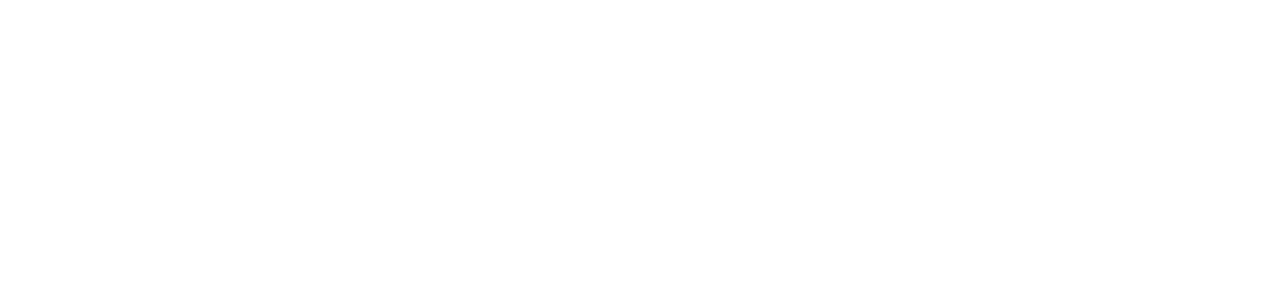
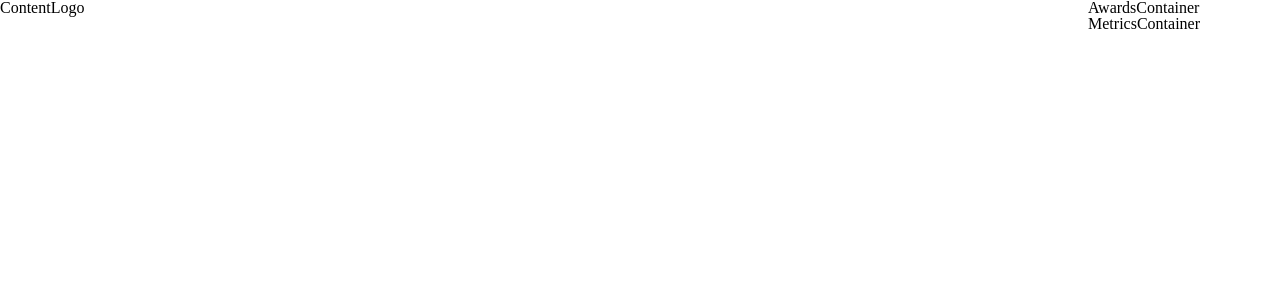
Before and after one commit to ghckss/tripple-homework, a React (Create React App) app: page / in a window 1280 px wide. Shown: the top 300 px of the page. Built offline with nearby package versions, Linux system fonts and the light colour scheme.

Commit message:
Setting: Directory structure

```diff
--- a/src/App/index.tsx
+++ b/src/App/index.tsx
@@ -1,7 +1,18 @@
 import React from 'react'
 
+import { AppContainer, DetailContainer } from './styles'
+import { AwardsContainer, ContentLogo, MetricsContainer } from 'components'
+
 function App() {
-  return <div className="App"></div>
+  return (
+    <AppContainer>
+      <ContentLogo />
+      <DetailContainer>
+        <AwardsContainer />
+        <MetricsContainer />
+      </DetailContainer>
+    </AppContainer>
+  )
 }
 
 export default App
--- a/src/App/styles.ts
+++ b/src/App/styles.ts
@@ -0,0 +1,13 @@
+import styled from 'styled-components'
+
+export const AppContainer = styled.section`
+  width: 100%;
+  max-width: 1200px;
+  display: flex;
+  justify-content: space-between;
+`
+
+export const DetailContainer = styled.div`
+  display: flex;
+  flex-direction: column;
+`
--- /dev/null
+++ b/src/components/AwardsContainer/index.tsx
@@ -0,0 +1,5 @@
+const AwardsContainer = () => {
+  return <div>AwardsContainer</div>
+}
+
+export default AwardsContainer
--- /dev/null
+++ b/src/components/AwardsItem/index.tsx
@@ -0,0 +1,5 @@
+const AwardsItem = () => {
+  return <div>AwardsItem</div>
+}
+
+export default AwardsItem
--- /dev/null
+++ b/src/components/ContentLogo/index.tsx
@@ -0,0 +1,5 @@
+const ContentLogo = () => {
+  return <div>ContentLogo</div>
+}
+
+export default ContentLogo
--- /dev/null
+++ b/src/components/MetricsContainer/index.tsx
@@ -0,0 +1,5 @@
+const MetricsContainer = () => {
+  return <div>MetricsContainer</div>
+}
+
+export default MetricsContainer
--- /dev/null
+++ b/src/components/MetricsItem/index.tsx
@@ -0,0 +1,5 @@
+const MetricsItem = () => {
+  return <div>MetricsItem</div>
+}
+
+export default MetricsItem
--- /dev/null
+++ b/src/components/index.ts
@@ -0,0 +1,3 @@
+export { default as AwardsContainer } from './AwardsContainer'
+export { default as ContentLogo } from './ContentLogo'
+export { default as MetricsContainer } from './MetricsContainer'
```
